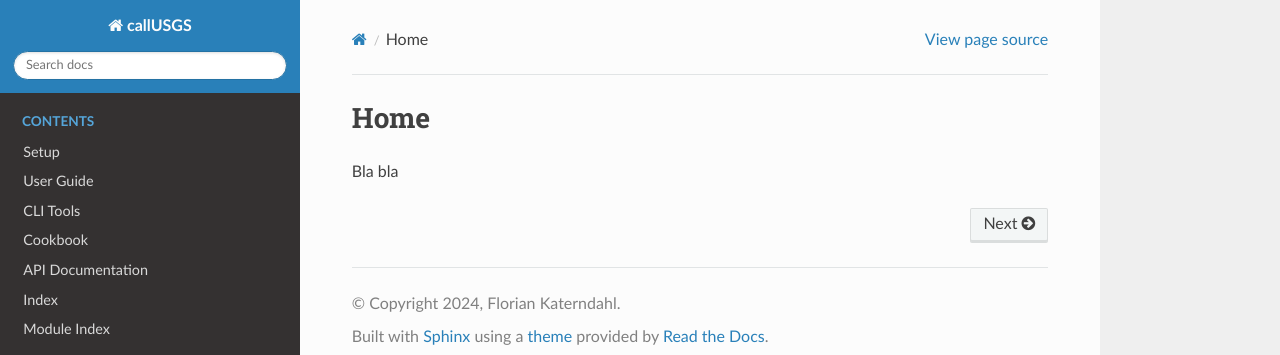
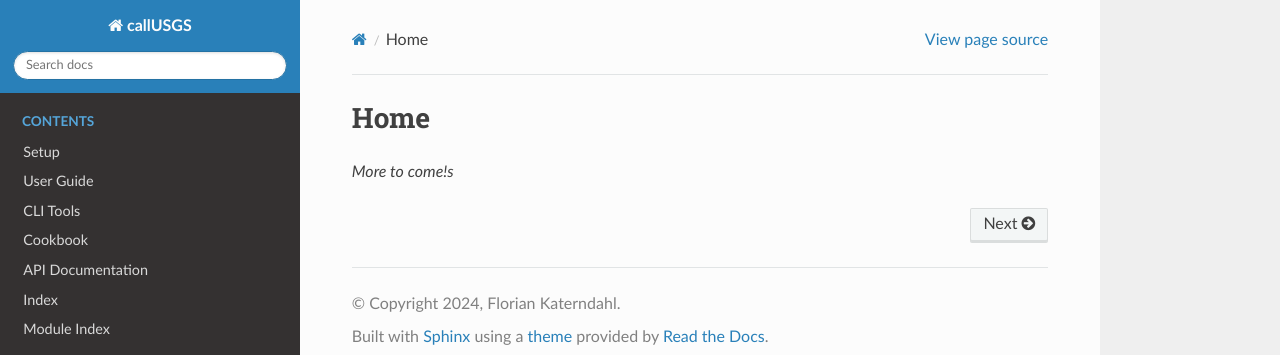
Before and after one commit to Florian-Katerndahl/callusgs, a Sphinx documentation site: the page built from docs/index.rst, in a window 1280 px wide. Shown: the top 355 px of the page. Built offline with Sphinx 7.4.7 and the Read the Docs theme 2.0.0, drawn with Linux system fonts in a browser that asks for light colours.

Commit message:
more useful welcome message

```diff
--- a/docs/index.rst
+++ b/docs/index.rst
@@ -32,7 +32,7 @@ Home
    Module Index <modindex>
 
 
-Bla bla
+*More to come!s*
 
 .. Indices and tables
 .. ==================
```
